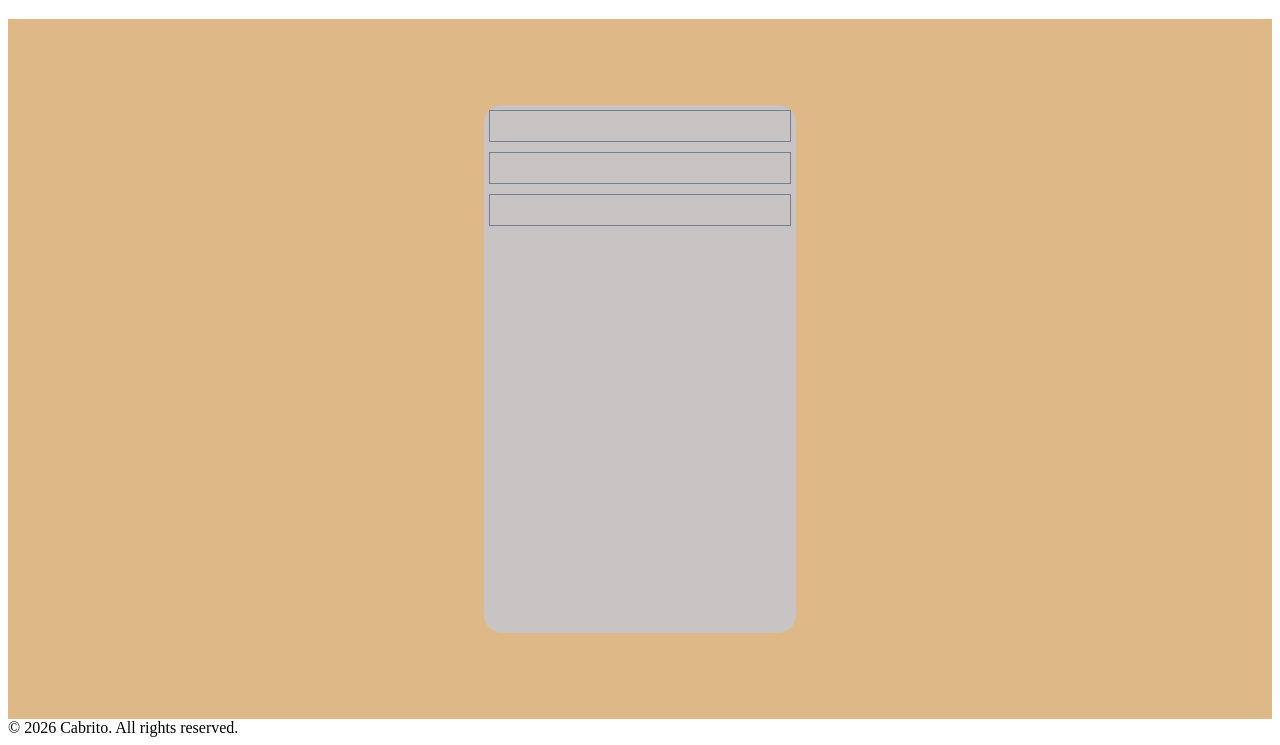
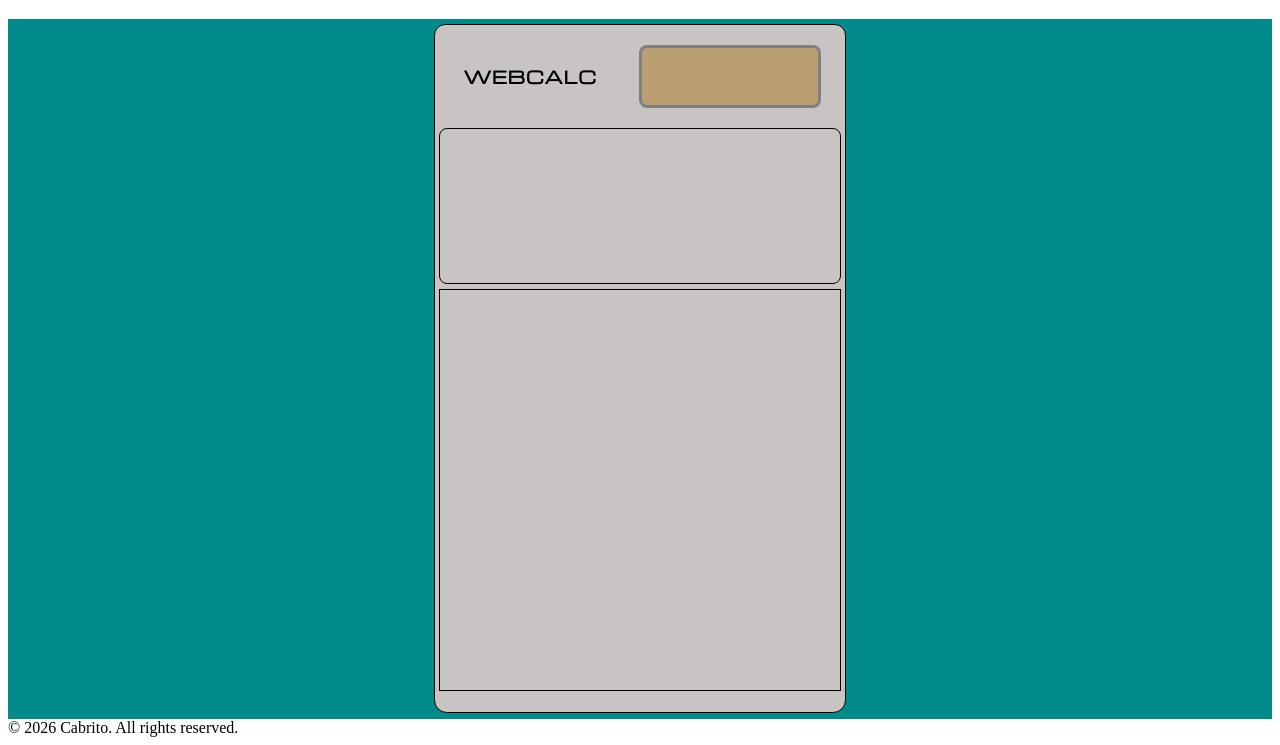
Before and after one commit to britoraf/calculator, a plain HTML site: page index.html in a window 1280 px wide. Shown: the part 61-806 px from the top of the page. Drawn offline with nearby package versions, Linux system fonts and the light colour scheme.

Commit message:
Header (brand and solarpanel), display and keyboard position defined.

```diff
--- a/index.html
+++ b/index.html
@@ -3,6 +3,11 @@
     <head>
         <meta charset="utf-8" />
         <meta name="viewport" content="width=device-width, initial-scale=1.0" />
+        <!-- Add to <head> -->
+        <link
+            href="https://fonts.googleapis.com/css2?family=Michroma&display=swap"
+            rel="stylesheet"
+        />
         <title>Calculator</title>
         <link rel="stylesheet" href="style.css" />
     </head>
@@ -13,7 +18,12 @@
 
         <main>
             <div class="container">
-                <div id="calcHeader"></div>
+                <div id="calcHeader">
+                    <p id="left">webcalc</p>
+                    <div id="right">
+                        <div id="solarPanel"></div>
+                    </div>
+                </div>
                 <div id="visor"></div>
                 <div id="keyboard"></div>
             </div>
--- a/style.css
+++ b/style.css
@@ -1,5 +1,5 @@
 main {
-    background-color: burlywood;
+    background-color: darkcyan;
     height: 700px;
     display: flex;
     flex-direction: column;
@@ -12,35 +12,70 @@ main {
     flex-direction: column;
     align-items: center;
     background-color: #c8c4c3;
-    max-width: 400px;
+    width: 400px;
     aspect-ratio: 13 / 22;
-    border-radius: 18px;
+    border-bottom-left-radius: 0.8rem;
+    border-bottom-right-radius: 0.8rem;
+    border-top-left-radius: 0.7rem;
+    border-top-right-radius: 0.7rem;
+    border-color: black;
+    border: 1px solid;
+    padding: 5px;
 }
 
-.container > * {
-    height: 30px;
-    width: 300px;
-    margin: 5px;
-    border: 1px solid slategray;
+#calcHeader {
+    display: flex;
+    flex-direction: row;
+    aspect-ratio: 13 / 3;
+    box-sizing: content-box;
+    width: 100%;
+    margin-bottom: 5px;
 }
 
-/*#calcHeader {
-    background-color: red;
-    height: 30px;
-    width: 600px;
-    margin: 5px;
+#left {
+    color: black;
+    display: flex;
+    align-items: center;
+    justify-content: center;
+    width: 82%;
+    font-family: "Michroma", sans-serif;
+    font-size: 17px;
+    font-weight: bold;
+    letter-spacing: 0.05em;
+    text-transform: uppercase;
+}
+
+#right {
+    color: black;
+    display: flex;
+    align-items: center;
+    justify-content: center;
+    width: 100%;
+    margin: 0px;
+}
+
+#solarPanel {
+    background-color: #ba9f72;
+    height: 62%;
+    width: 80%;
+    border: 3px solid;
+    border-color: gray;
+    border-radius: 0.5rem;
 }
 
 #visor {
-    background-color: red;
-    height: 30px;
-    width: 600px;
-    margin: 5px;
+    aspect-ratio: 13 / 5;
+    box-sizing: content-box;
+    width: 100%;
+    border: 1px solid;
+    margin-bottom: 5px;
+    border-radius: 0.5rem;
 }
 
 #keyboard {
-    background-color: red;
-    height: 30px;
-    width: 600px;
-    margin: 5px;
-}*/
+    aspect-ratio: 13 / 13;
+    box-sizing: content-box;
+    width: 100%;
+    border: 1px solid;
+    margin-bottom: 5px;
+}
```
